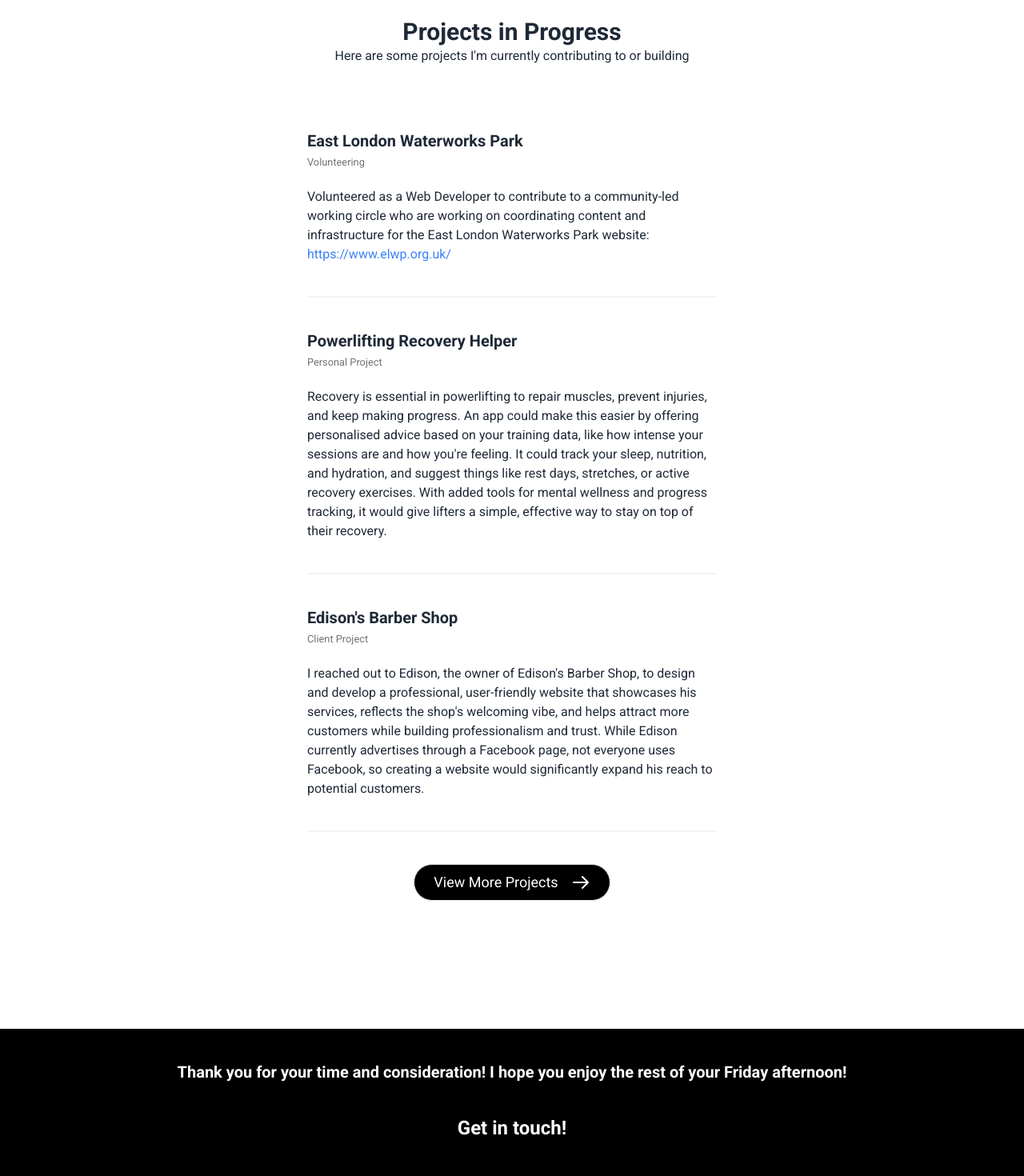
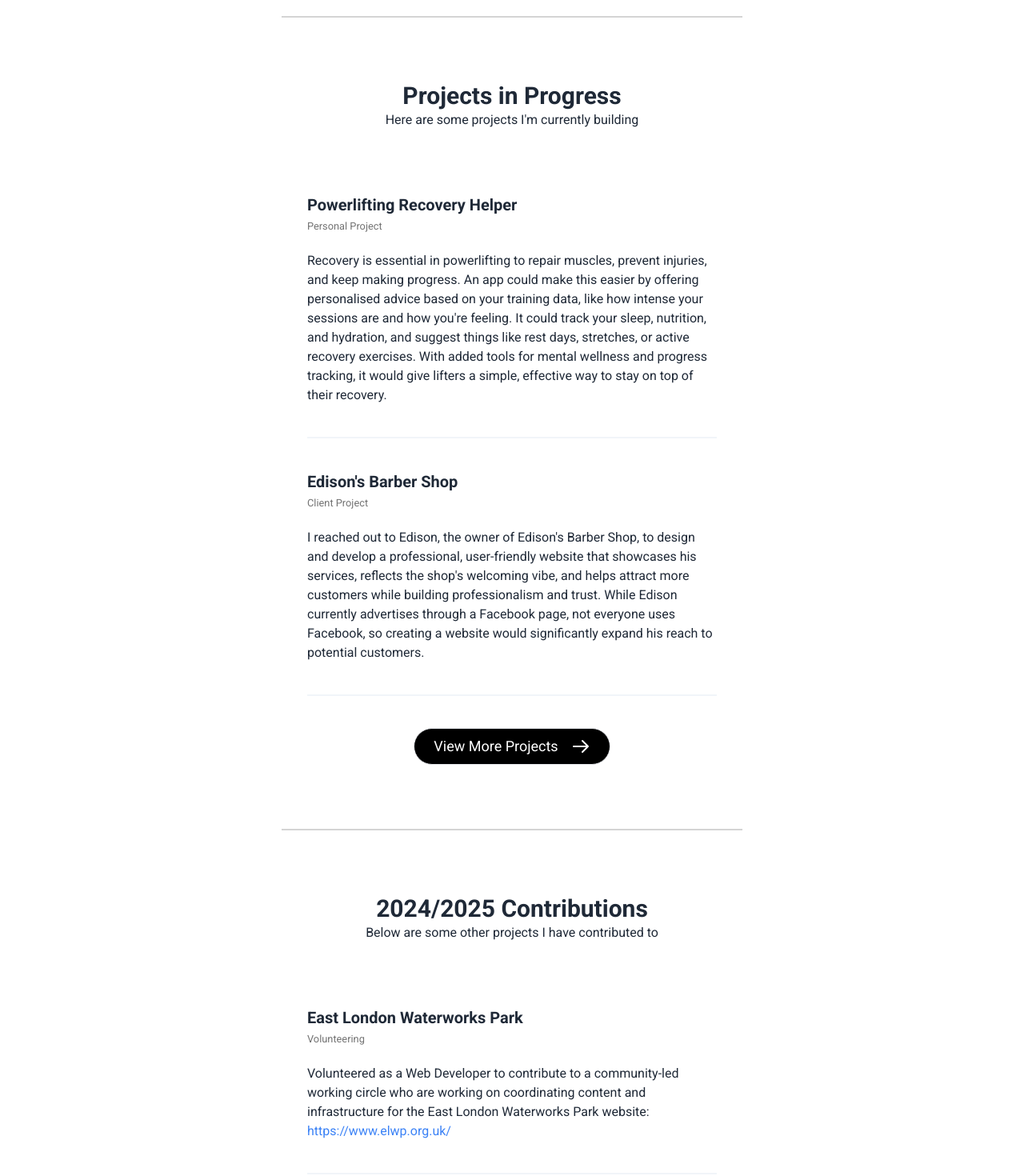
Before and after one commit to jemcap/joshcapito.dev, a React (Vite) app: page / in a window 1280 px wide. Shown: the part 5480-6950 px from the top of the page at 80% size. Built offline with nearby package versions, Linux system fonts and the light colour scheme.

Commit message:
fix: Separated sections for Contributed projects and upcoming builds

```diff
--- /dev/null
+++ b/src/components/Contributions.jsx
@@ -0,0 +1,31 @@
+import { projectsContributions } from "../constants/lists";
+
+const Contributions = () => {
+  return (
+    <>
+      <div className="flex flex-col gap-10 align-elements pb-20 max-w-xl">
+        <div className="text-center">
+          <h1 className="text-3xl font-bold">2024/2025 Contributions</h1>
+          <p>Below are some other projects I have contributed to</p>
+        </div>
+        <div>
+          {projectsContributions.map((project) => {
+            const { id, title, type, description } = project;
+            return (
+              <div
+                key={id}
+                className="border-b-2 border-b-slate-100 text-start py-10"
+              >
+                <h1 className="text-xl font-bold">{title}</h1>
+                <small className="text-neutral-500">{type}</small>
+                <p className="mt-5">{description}</p>
+              </div>
+            );
+          })}
+        </div>
+      </div>
+    </>
+  );
+};
+
+export default Contributions;
--- a/src/components/Projects.jsx
+++ b/src/components/Projects.jsx
@@ -1,12 +1,13 @@
 import React from "react";
 import UpcomingProjects from "./UpcomingProjects";
+import Contributions from "./Contributions";
 import { projectsList } from "../constants/lists";
 import { GithubIcon } from "../utils/utils";
 
 const Projects = () => {
   return (
     <section className=" h-full py-20">
-      <div className="flex flex-col gap-10 align-elements border-b-2 border-b-neutral-300 pb-20">
+      <div className="flex flex-col gap-10 align-elements  pb-20">
         <div className="text-center">
           <h1 className=" text-3xl font-bold">Featured Projects</h1>
           <p>Check out some of my projects I've done below</p>
@@ -107,6 +108,7 @@ const Projects = () => {
       </div>
       <section className="mt-20">
         <UpcomingProjects />
+        <Contributions />
       </section>
     </section>
   );
--- a/src/components/UpcomingProjects.jsx
+++ b/src/components/UpcomingProjects.jsx
@@ -3,12 +3,10 @@ import { projectsInProgress } from "../constants/lists";
 const UpcomingProjects = () => {
   return (
     <>
-      <div className="flex flex-col gap-10 align-elements pb-20 max-w-xl">
+      <div className="flex flex-col gap-10 align-elements pb-20 max-w-xl border-b-2 border-neutral-300 border-t-2 border-t-neutral-300 py-20 my-20">
         <div className="text-center">
           <h1 className="text-3xl font-bold">Projects in Progress</h1>
-          <p>
-            Here are some projects I'm currently contributing to or building
-          </p>
+          <p>Here are some projects I'm currently building</p>
         </div>
         <div>
           {projectsInProgress.map((project) => {
--- a/src/constants/lists.jsx
+++ b/src/constants/lists.jsx
@@ -436,7 +436,7 @@ export const projectsList = [
   },
 ];
 
-export const projectsInProgress = [
+export const projectsContributions = [
   {
     id: uuidv4(),
     title: "East London Waterworks Park",
@@ -458,6 +458,9 @@ export const projectsInProgress = [
       </p>
     ),
   },
+];
+
+export const projectsInProgress = [
   {
     id: uuidv4(),
     title: "Powerlifting Recovery Helper",
```
